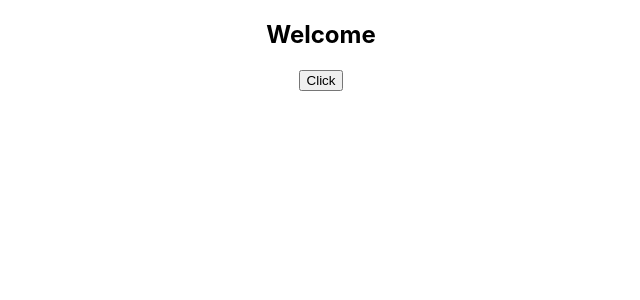
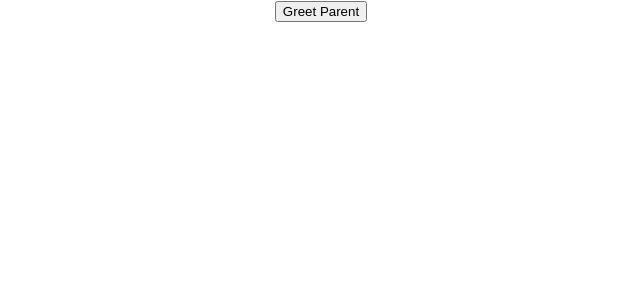
Before and after one commit to ajaykumar-bg/react-hello-world, a React (Create React App) app: page / in a window 1280 px wide. Shown: the top 300 px of the page, without its empty margins (319-959 px from the left). Built offline with nearby package versions, Linux system fonts and the light colour scheme.

Commit message:
Methods as props: Calling parent component from child component through props

```diff
--- a/src/App.js
+++ b/src/App.js
@@ -9,6 +9,7 @@
 import FunctionClick from './components/FunctionClick';
 import ClassClick from './components/ClassClick';
 import EventBind from './components/EventBind';
+import ParentComponent from './components/ParentComponent';
 
 function App() {
   return (
@@ -20,8 +21,9 @@
       <Message></Message>
       <Counter></Counter>
       <FunctionClick />
-      <ClassClick /> */}
-      <EventBind />
+      <ClassClick />
+      <EventBind /> */}
+      <ParentComponent />
     </div>
   );
 }
--- /dev/null
+++ b/src/components/ChildComponent.js
@@ -0,0 +1,11 @@
+import React from 'react'
+
+function ChildComponent(props) {
+  return (
+    <div>
+        <button onClick={props.greetParent}>Greet Parent</button>
+    </div>
+  )
+}
+
+export default ChildComponent
--- /dev/null
+++ b/src/components/ParentComponent.js
@@ -0,0 +1,28 @@
+import React, { Component } from 'react';
+import ChildComponent from './ChildComponent';
+
+class ParentComponent extends Component {
+    constructor(props) {
+      super(props)
+
+      this.state = {
+          parentName: 'Parent'
+      }
+      this.greetHandler = this.greetHandler.bind(this);
+    }
+
+    greetHandler() {
+        alert(`Hello ${this.state.parentName}`);
+    }
+
+    render() {
+        return (
+            <div>
+                <ChildComponent greetParent={this.greetHandler}/>
+
+            </div>
+        );
+    }
+}
+
+export default ParentComponent;
```
